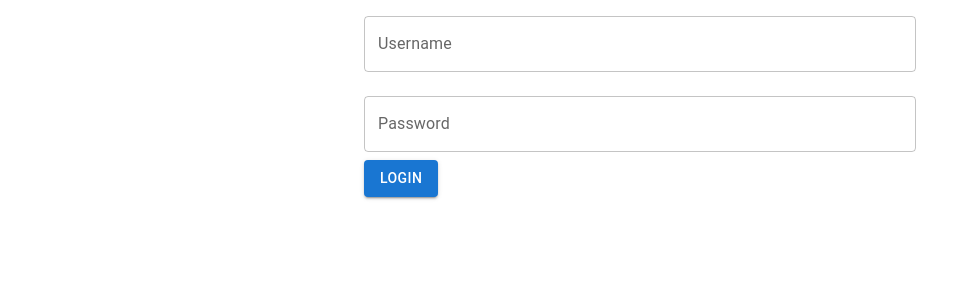
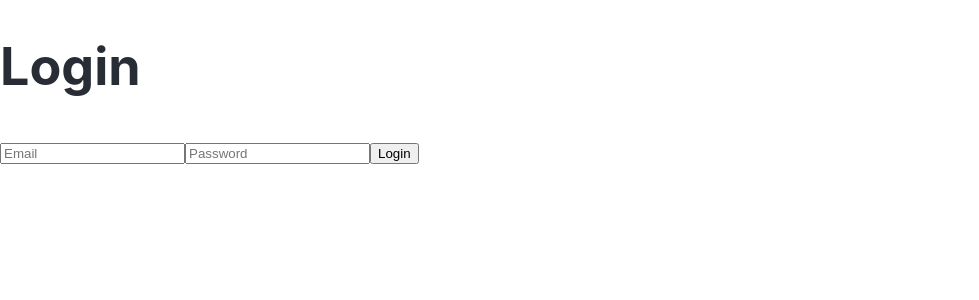
Before and after one commit to HkausarM/ChangeOver_Frontend, a React (Create React App) app in the folder changeover/: page / in a window 1280 px wide. Shown: the top 300 px of the page, without its empty margins (0-979 px from the left). Built offline with nearby package versions, Linux system fonts and the light colour scheme.

Commit message:
Login component

```diff
--- a/changeover/src/components/Login/Login.js
+++ b/changeover/src/components/Login/Login.js
@@ -1,55 +1,56 @@
-// LoginPage.js
+// components/Login.js
+
 import React, { useState } from 'react';
-import { Button, TextField, Container } from '@mui/material';
 import axios from 'axios';
 
-const LoginPage = ({ onLogin }) => {
-  const [username, setUsername] = useState('');
-  const [password, setPassword] = useState('');
+const Login = () => {
+  const [formData, setFormData] = useState({
+    email: '',
+    password: ''
+  });
 
-  const handleLogin = async () => {
+  const { email, password } = formData;
+
+  const onChange = e =>
+    setFormData({ ...formData, [e.target.name]: e.target.value });
+
+  const onSubmit = async e => {
+    e.preventDefault();
     try {
-      const response = await axios.post('http://your-backend-api/login', {
-        username,
-        password,
+      const res = await axios.post('/api/auth/login', {
+        email,
+        password
       });
-
-      const { token, isAdmin, isUser } = response.data;
-
-      if (token) {
-        sessionStorage.setItem('token', token);
-        onLogin(isAdmin, isUser);
-      } else {
-        alert('Invalid credentials');
-      }
-    } catch (error) {
-      console.error('Login error:', error);
-      alert('Error logging in. Please try again.');
+      console.log(res.data);
+    } catch (err) {
+      console.error(err.response.data);
     }
   };
 
   return (
-    <Container maxWidth="sm">
-      <TextField
-        label="Username"
-        value={username}
-        onChange={(e) => setUsername(e.target.value)}
-        fullWidth
-        margin="normal"
-      />
-      <TextField
-        label="Password"
-        type="password"
-        value={password}
-        onChange={(e) => setPassword(e.target.value)}
-        fullWidth
-        margin="normal"
-      />
-      <Button variant="contained" onClick={handleLogin}>
-        Login
-      </Button>
-    </Container>
+    <div>
+      <h1>Login</h1>
+      <form onSubmit={e => onSubmit(e)}>
+        <input
+          type="email"
+          placeholder="Email"
+          name="email"
+          value={email}
+          onChange={e => onChange(e)}
+          required
+        />
+        <input
+          type="password"
+          placeholder="Password"
+          name="password"
+          value={password}
+          onChange={e => onChange(e)}
+          required
+        />
+        <button type="submit">Login</button>
+      </form>
+    </div>
   );
 };
 
-export default LoginPage;
+export default Login;
```
